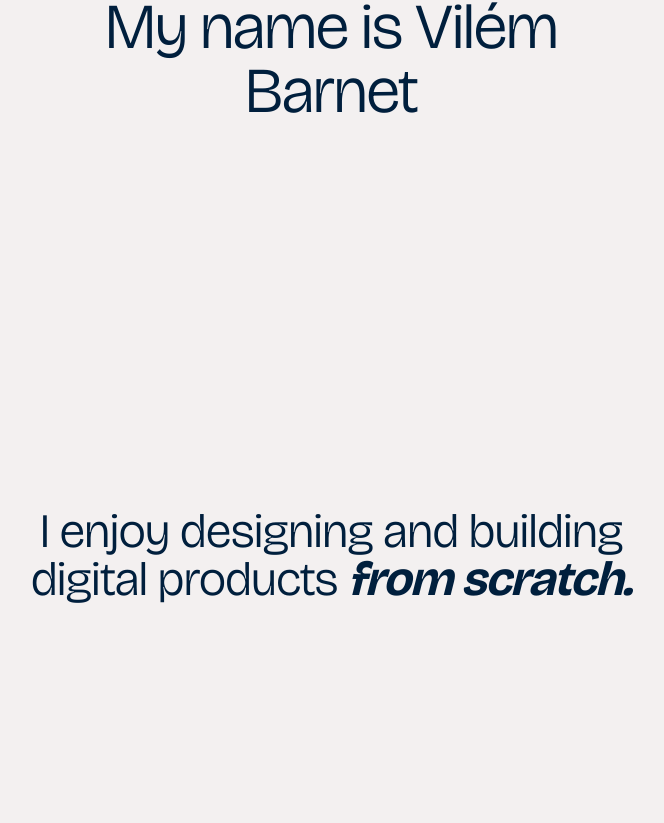
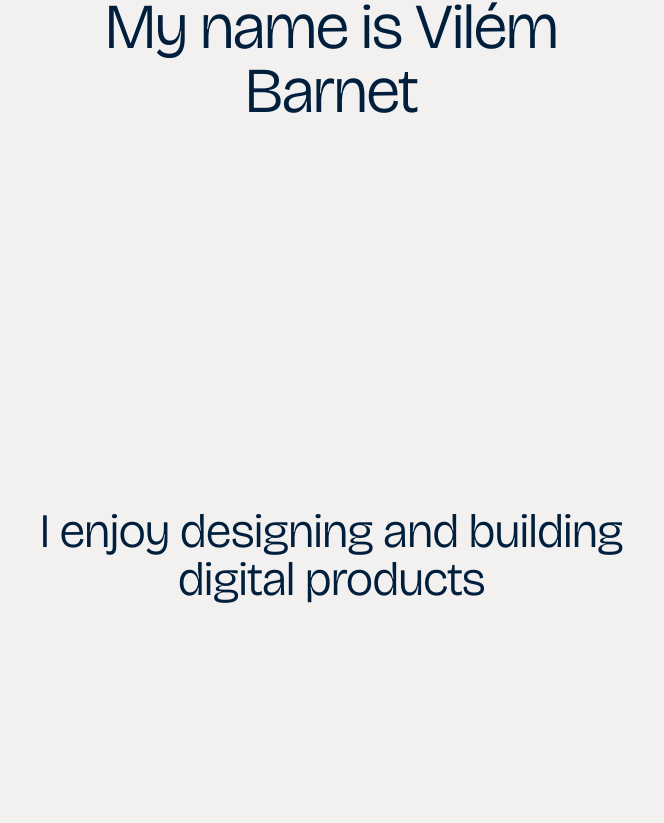
Before and after one commit to VilemB/vilembarnet, a Next.js app: page / in a window 1280 px wide. Shown: the part 1637-2460 px from the top of the page, without its empty margins (309-973 px from the left). Built offline with nearby package versions, Linux system fonts and the light colour scheme.

Commit message:
animation

```diff
--- a/src/app/globals.css
+++ b/src/app/globals.css
@@ -159,8 +159,7 @@ h3, h4, h5, h6 {
   opacity: 0.6;
 }
 
-section.hero,
-section.about {
+section.hero {
   position: relative;
   width: 100%;
   display: flex;
@@ -178,6 +177,21 @@ section.about {
   margin-top: 200svh;
 }
 
+
+section.about {
+  position: relative;
+  width: 100%;
+  display: flex;
+  flex-direction: column;
+  text-align: center;
+  justify-content: center;
+  align-items: center;
+  overflow: hidden;
+  z-index: 1;
+  padding: 2rem 1rem;
+  min-height: auto;
+}
+
 .about {
   height: 100svh;
 }
@@ -192,6 +206,10 @@ section.about {
 }
 
 .about h2 {
+  position: absolute;
+  top: 50%;
+  left: 50%;
+  transform: translate(-50%, -50%);
   width: 50%;
   font-family: var(--font-bricolage), sans-serif;
   font-size: clamp(1.5rem, 5vw, 3rem);
@@ -235,7 +253,7 @@ section.about {
   }
 
   .hero h1,
-  .about h1 {
+  .about h2 {
     padding: 2.5em;
     width: 100%;
   }
--- a/src/components/sections/About.tsx
+++ b/src/components/sections/About.tsx
@@ -1,7 +1,52 @@
+"use client";
+
+import { useGSAP } from "@gsap/react";
+import gsap from "gsap";
+import { ScrollTrigger } from "gsap/ScrollTrigger";
+import { useRef } from "react";
+
 export default function About() {
-  return (
-    <section className="about">
-      <h2>I enjoy designing and building digital products <span className="italic font-bold">from scratch.</span></h2>
-    </section>
-  );
+    const aboutRef = useRef<HTMLDivElement>(null);
+    const firstLineRef = useRef<HTMLDivElement>(null);
+    const secondLineRef = useRef<HTMLDivElement>(null);
+
+    gsap.registerPlugin(ScrollTrigger);
+    useGSAP(() => {
+
+        const tl = gsap.timeline({
+            scrollTrigger: {
+                trigger: aboutRef.current,
+                start: "bottom bottom",
+                end: "+=400",
+                scrub: true,
+                pin: true,
+                markers: true,
+            }
+        });
+
+        tl.to(firstLineRef.current, {
+            opacity: 0,
+            y: -30,
+            duration: .4,
+            ease: "power3.out",
+        })
+        .fromTo(secondLineRef.current, {
+            opacity: 0,
+            y: 30,
+        }, {
+            opacity: 1,
+            y: 0,
+            duration: .4,
+            ease: "power3.out",
+        })
+
+
+    })
+
+    return (
+        <section ref={aboutRef} className="about">
+            <h2 className="" ref={firstLineRef}>I enjoy designing and building digital products</h2>
+            <h2 className="" ref={secondLineRef}>Here are some of the projects I've worked on</h2>
+        </section>
+    );
 }
```
